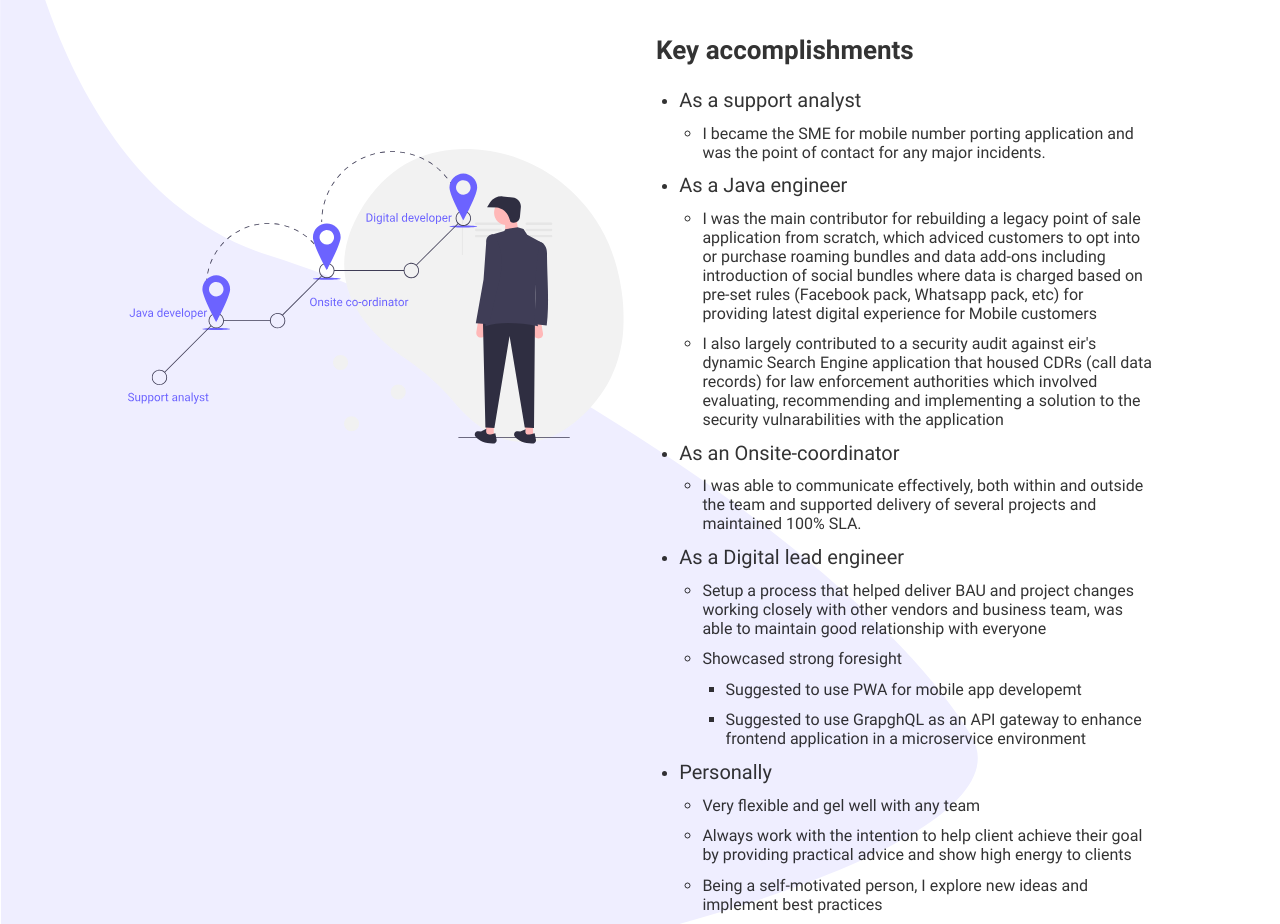
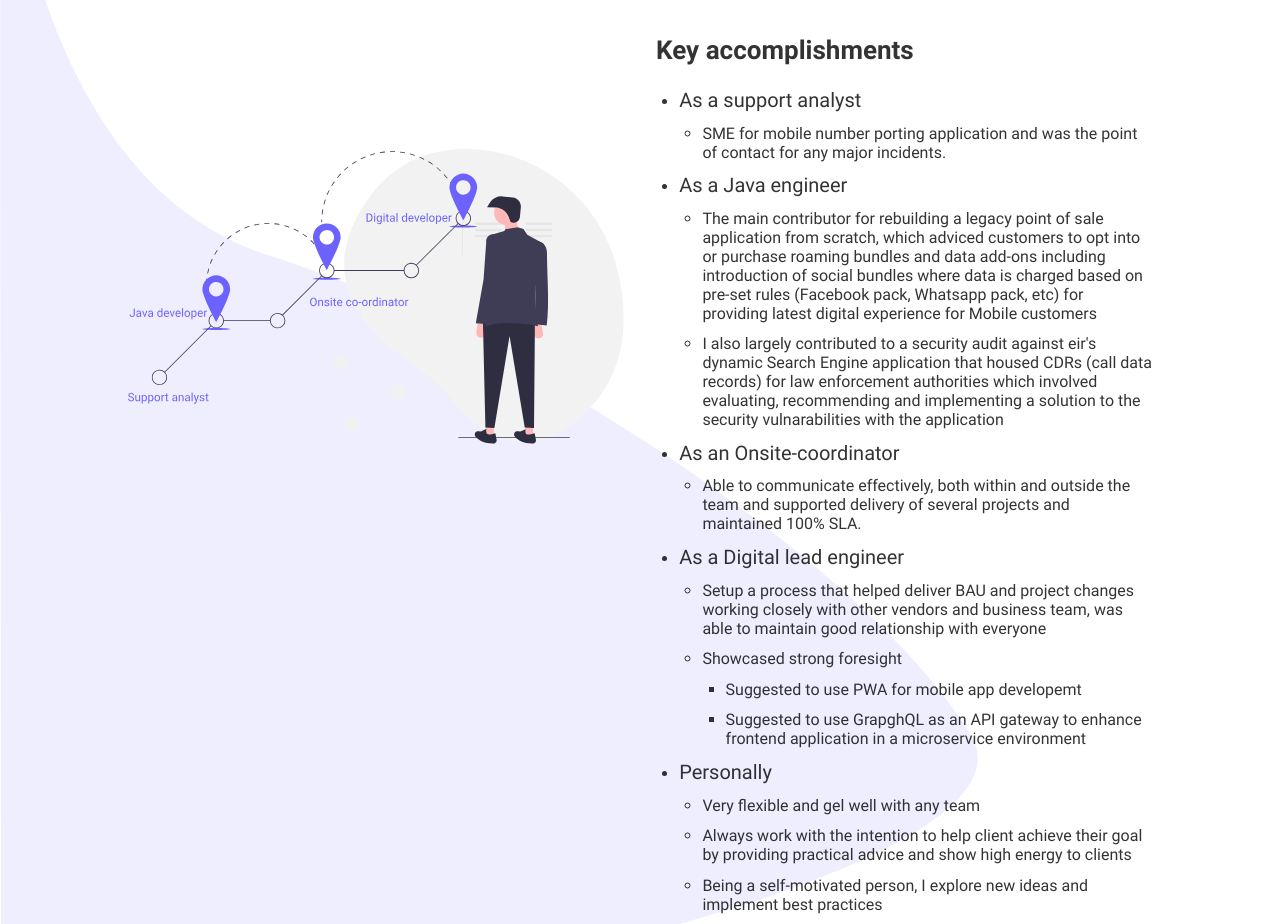
Before and after one commit to SaiPravesh/my-portfolio, a Gatsby site: page / in a window 1280 px wide. Shown: the part 809-1733 px from the top of the page. Built offline with nearby package versions, Linux system fonts and the light colour scheme; Gatsby itself is replaced by a stand-in of ours.

Commit message:
Changed semantics

```diff
--- a/src/components/landing/Journey/index.jsx
+++ b/src/components/landing/Journey/index.jsx
@@ -1,3 +1,4 @@
+/* eslint-disable prettier/prettier */
 import React from 'react';
 import { Container, Button } from 'components/common';
 import starIcon from 'assets/icons/star.svg';
@@ -32,7 +33,7 @@ export const Journey = () => {
                             <span style={{ fontSize: '15pt' }}>As a support analyst</span>
                             <ul>
                                 <li>
-                                    I became the SME for mobile number porting application and was
+                                    SME for mobile number porting application and was
                                     the point of contact for any major incidents.
                                 </li>
                             </ul>
@@ -41,7 +42,7 @@ export const Journey = () => {
                             <span style={{ fontSize: '15pt' }}>As a Java engineer</span>
                             <ul>
                                 <li>
-                                    I was the main contributor for rebuilding a legacy point of sale
+                                    The main contributor for rebuilding a legacy point of sale
                                     application from scratch, which adviced customers to opt into or
                                     purchase roaming bundles and data add-ons including introduction
                                     of social bundles where data is charged based on pre-set rules
@@ -72,7 +73,7 @@ export const Journey = () => {
                             <span style={{ fontSize: '15pt' }}>As an Onsite-coordinator</span>
                             <ul>
                                 <li>
-                                    I was able to communicate effectively, both within and outside
+                                    Able to communicate effectively, both within and outside
                                     the team and supported delivery of several projects and
                                     maintained 100% SLA.
                                 </li>
```
